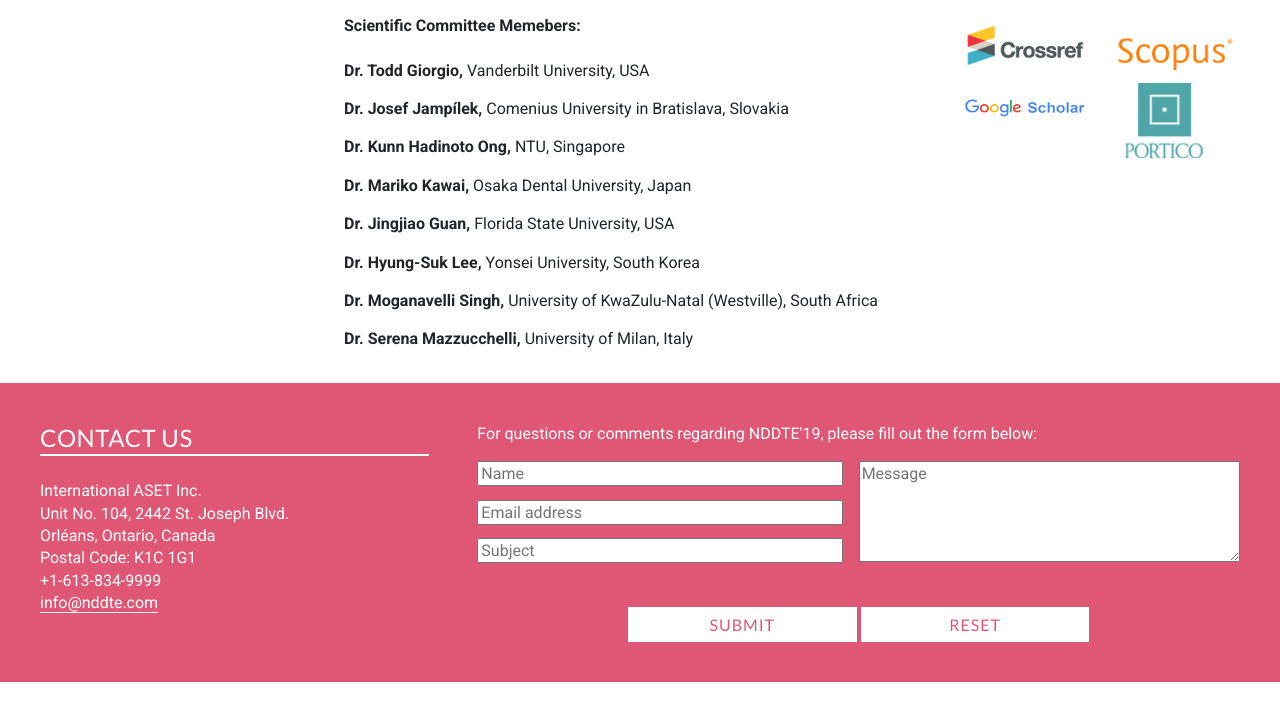
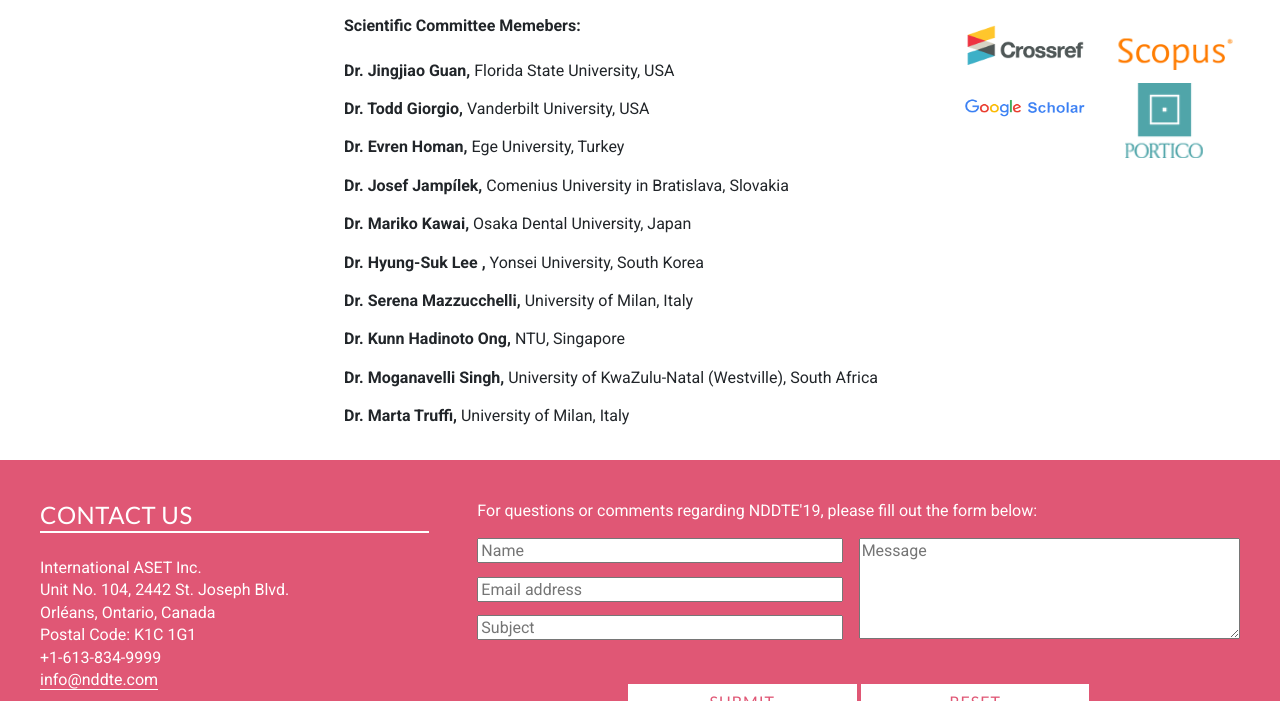
Before and after one commit to intaset/nddte, a Jekyll site: the page built from committee.html, in a window 1280 px wide and 900 px high, scrolled down 546 px, cut to the strip 199-900 px from the top of the window. Built offline with Jekyll 4.4.1, drawn with Linux system fonts in a browser that asks for light colours; nearby versions of some CDN libraries; Markdown is read by kramdown in place of the engine named in the settings; comment, search, counter and statistics services are not loaded.

Commit message:
updated sc list

```diff
--- a/committee.html
+++ b/committee.html
@@ -21,17 +21,19 @@ keyword: biomedical, nanomedical, drug delivery, tissue engineering, gene delive
     </div>
 
     <p class="bold">Scientific Committee Memebers:</p><br>
+    	<p class="body"><b>Dr. Jingjiao Guan,</b> Florida State University, USA </p>
     	<p class="body"><b>Dr. Todd Giorgio,</b> Vanderbilt University, USA </p>
+        <p class="body"><b>Dr. Evren Homan,</b> Ege University, Turkey </p>
         <p class="body"><b>Dr. Josef Jampílek,</b> Comenius University in Bratislava, Slovakia </p>
-    	<p class="body"><b>Dr. Kunn Hadinoto Ong,</b> NTU, Singapore </p>
     	<p class="body"><b>Dr. Mariko Kawai,</b> Osaka Dental University, Japan </p>
-		<p class="body"><b>Dr. Jingjiao Guan,</b> Florida State University, USA </p>
-   		 <p class="body"><b>Dr. Hyung-Suk Lee,</b> Yonsei University, South Korea </p>
-   		 <p class="body"><b>Dr. Moganavelli Singh,</b> University of KwaZulu-Natal (Westville), South Africa </p>
-   		 <p class="body"><b>Dr. Serena Mazzucchelli,</b> University of Milan, Italy </p>
+        <p class="body"><b>Dr. Hyung-Suk Lee ,</b> Yonsei University, South Korea </p>
+        <p class="body"><b>Dr. Serena Mazzucchelli,</b> University of Milan, Italy </p>
+        <p class="body"><b>Dr. Kunn Hadinoto Ong,</b> NTU, Singapore </p>
+   		<p class="body"><b>Dr. Moganavelli Singh,</b> University of KwaZulu-Natal (Westville), South Africa </p>
+        <p class="body"><b>Dr. Marta Truffi,</b> University of Milan, Italy </p>
+
         <!--
     <p class="body"><b>Dr. Won Hur,</b> Kangwon National University, Korea </p>
-    <p class="body"><b>Dr. Evren Homan,</b> Florida State University, USA </p>
     <p class="body"><b>Dr. Niren Murthy,</b> University of California, Berkeley, USA </p>
    -->
   </div>
```
Also changed, not shown: 1 other file.
